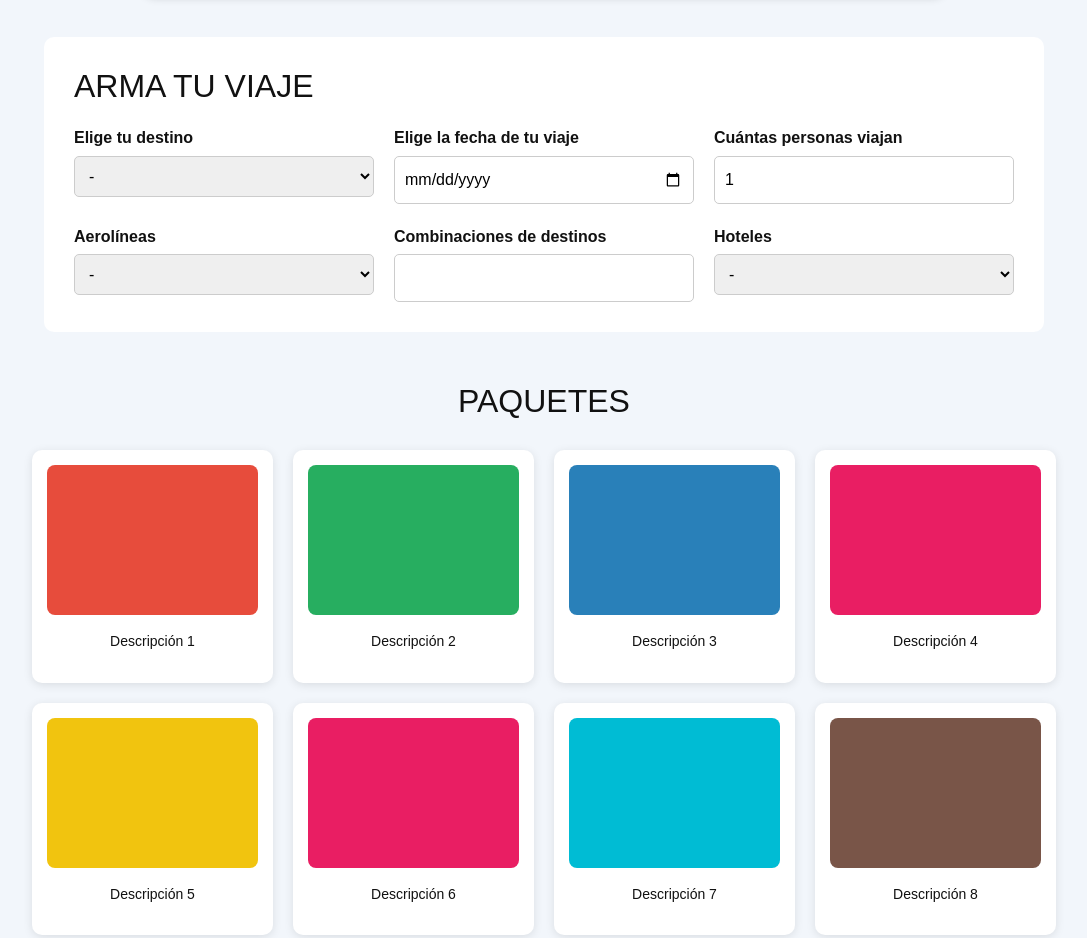
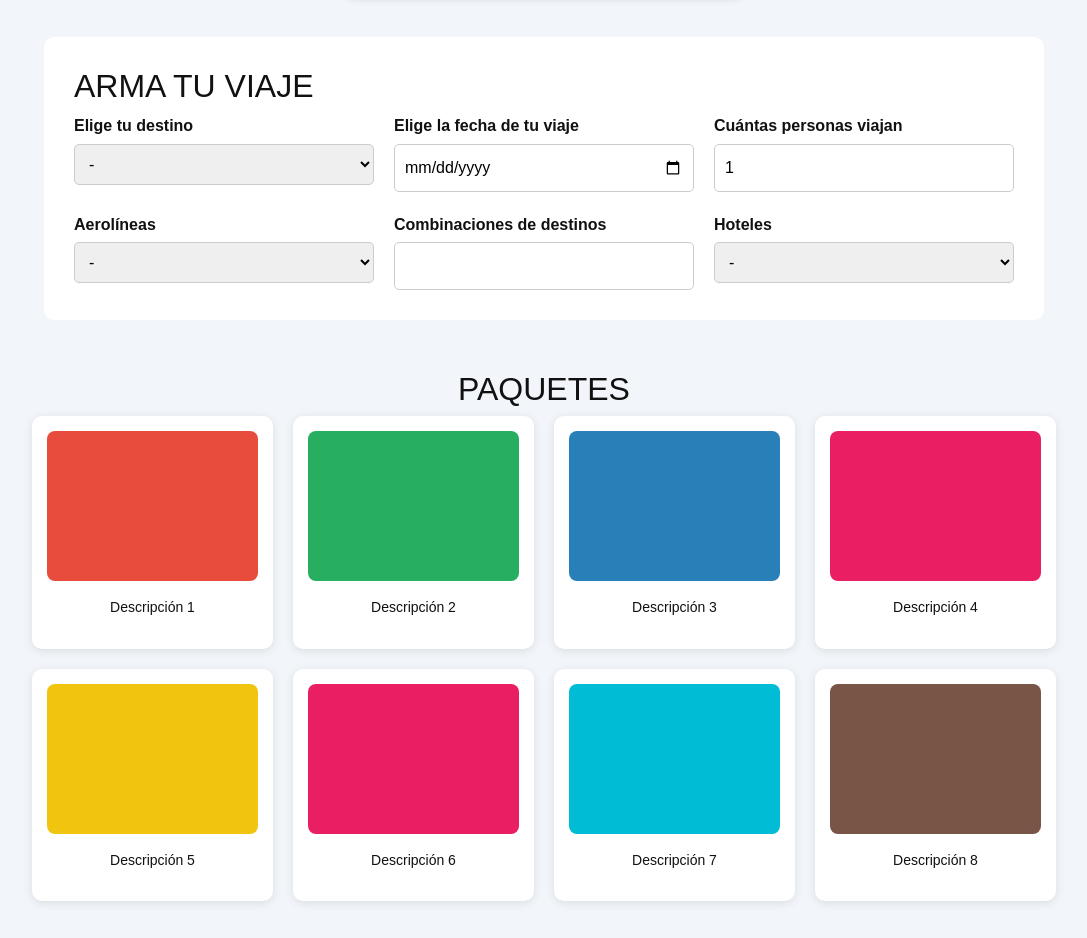
Before and after one commit to juancruzcosentino/repo-coder, a plain HTML site: page pages/servicios.html in a window 1280 px wide. Shown: the part 683-1621 px from the top of the page, without its empty margins (96-1183 px from the left). Drawn offline with nearby package versions, Linux system fonts and the light colour scheme.

Commit message:
ultimo cambio

```diff
--- a/css/style.css
+++ b/css/style.css
@@ -232,7 +232,7 @@ main img {
   }
 
   .slider {
-    width: 800px;
+    width: 400px;
     height: 400px;
     overflow: hidden;
     margin: 40px auto;
@@ -262,7 +262,7 @@ main img {
 
   /* SERVICIOS */
 
-  #servicios .hero-slider {
+  /* #servicios .hero-slider {
     background-color: #333;
     height: 300px;
     display: flex;
@@ -271,7 +271,8 @@ main img {
     color: white;
     font-size: 20px;
     margin-top: 20px;
-  }
+  } */
+
 
   #servicios .armatuviaje {
     background-color: #fff;
@@ -283,9 +284,8 @@ main img {
 
   #servicios .form-grid {
     display: grid;
-    grid-template-columns: repeat(3, 1fr);
+    grid-template-columns: repeat(auto-fit, minmax(250px, 1fr));
     gap: 20px;
-    margin-top: 20px;
   }
 
   #servicios .form-grid div {
@@ -313,9 +313,8 @@ main img {
 
   #servicios .paquetes-grid {
     display: grid;
-    grid-template-columns: repeat(4, 1fr);
+    grid-template-columns: repeat(auto-fit, minmax(200px, 1fr));
     gap: 20px;
-    margin-top: 30px;
   }
 
   #servicios .card-paq {
```
Also changed, not shown: index.html (+1 -1 lines).
